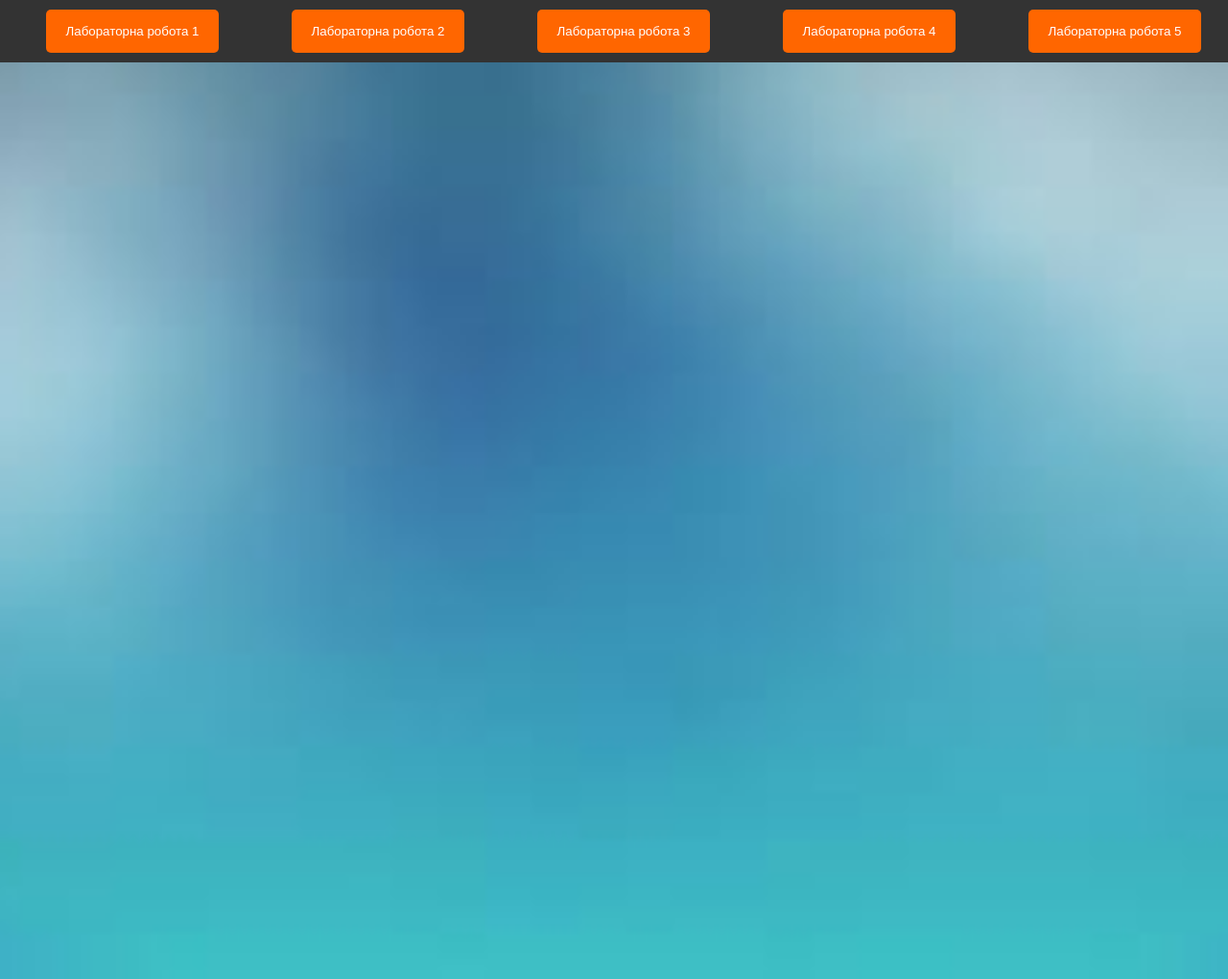
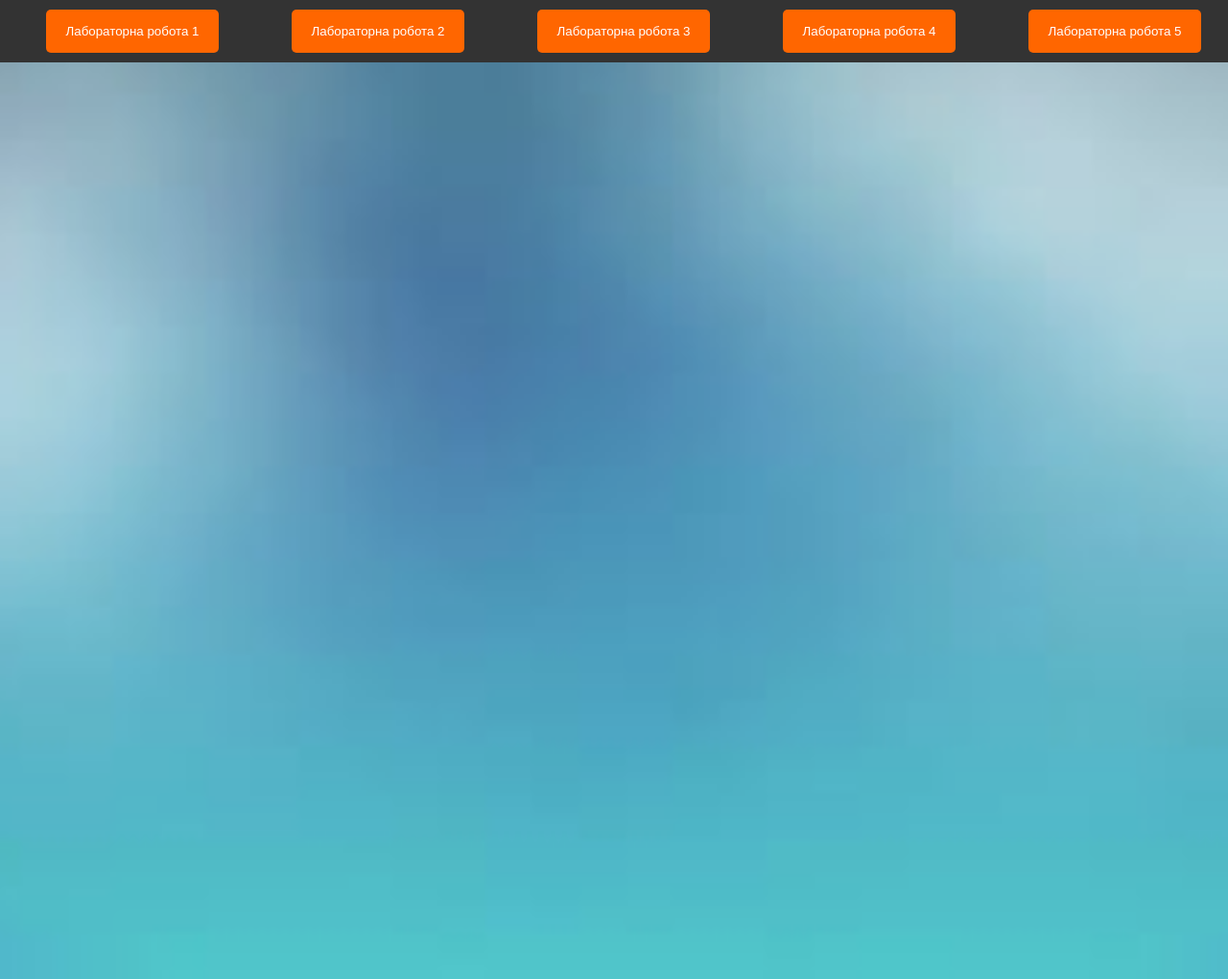
Before and after one commit to Yura0Bodnar/InformationSecurity_labs, a FastAPI app: page / in a window 1280 px wide. Shown: the whole page at 96% size. Run offline with FastAPI, Linux system fonts and the light colour scheme.

Commit message:
fixed issue with background image

```diff
--- a/static/script.js
+++ b/static/script.js
@@ -54,19 +54,6 @@
     }
 }
 
-
-// Функція для перевірки пароля при дешифруванні тексту
-function checkDecryptTextPassword() {
-    const decryptPassword = document.getElementById("decryptTextPassword").value;
-
-    // Перевірка, чи збігається пароль із тим, що був введений при шифруванні
-    if (decryptPassword === encryptionPassword) {
-        return true; // Дешифрування відбувається
-    } else {
-        document.getElementById("decryptTextError").style.display = "block"; // Вивести помилку
-        return false; // Зупиняємо виконання дешифрування
-    }
-}
 
 // Функція для відображення повідомлення про завантаження
 function showLoadingMessage() {
--- a/static/style.css
+++ b/static/style.css
@@ -1,19 +1,33 @@
-body {
+html, body {
     margin: 0;
     padding: 0;
+    height: 100%;
+    overflow-x: hidden;
 }
 
 .background {
+    position: relative;
+    font-family: Arial, sans-serif;
+    color: #fff;
+    min-height: 100vh;
+    padding: 20px; /* Якщо потрібен відступ для контенту */
+}
+
+.background::before {
+    content: "";
     position: fixed;
+    top: 0;
+    left: 0;
+    height: 100%;
+    width: 100%;
     background-image: url('images/images.jpg');
     background-size: cover;
     background-repeat: no-repeat;
     background-position: center;
-    font-family: Arial, sans-serif;
-    color: #fff;
-    height: 100%;
-    width: 100%;
+    z-index: -1;
+    opacity: 0.9; /* Можна налаштувати прозорість, якщо потрібно */
 }
+
 
 /* Верхнє меню */
 .top-menu {
@@ -77,14 +91,10 @@
 
 /* Стиль для контейнера контенту */
 .content {
-    flex-grow: 1;
     padding: 80px 20px;
     position: absolute;
-    width: 100%;
-    height: 100%;
-    display: flex;
-    justify-content: center;
-    align-items: center; /* Центруємо всі лабораторні по вертикалі */
+    left: 50%;
+    transform: translateX(-50%);
 }
 
 /* Стиль для блоків лабораторних робіт */
```
